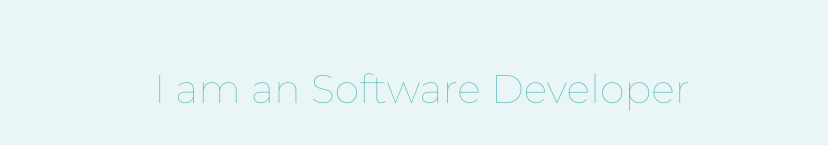
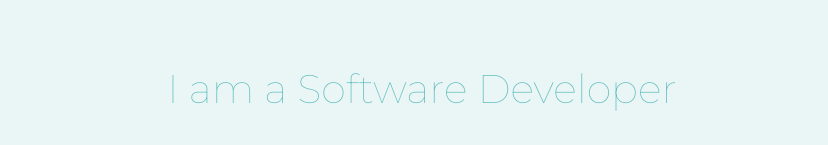
Before and after one commit to mrpacman05/Portfolio_website, a plain HTML site: page index.html in a window 1280 px wide. Shown: the part 311-456 px from the top of the page, without its empty margins (218-1046 px from the left). Drawn offline with Linux system fonts and the light colour scheme.

Commit message:
Update index.html

```diff
--- a/index.html
+++ b/index.html
@@ -15,7 +15,7 @@
   <div class="top">
     <img class="t-cloud" src="images/cloud.png" alt="cloud">
     <h1> My name is Ansh </h1>
-    <h2>I am an Software Developer</h2>
+    <h2>I am a Software Developer</h2>
     <img class="b-cloud" src="images/cloud.png" alt="cloud">
     <img class="mountain" src="images/mountain.png" alt="mountain">
   </div>
```
